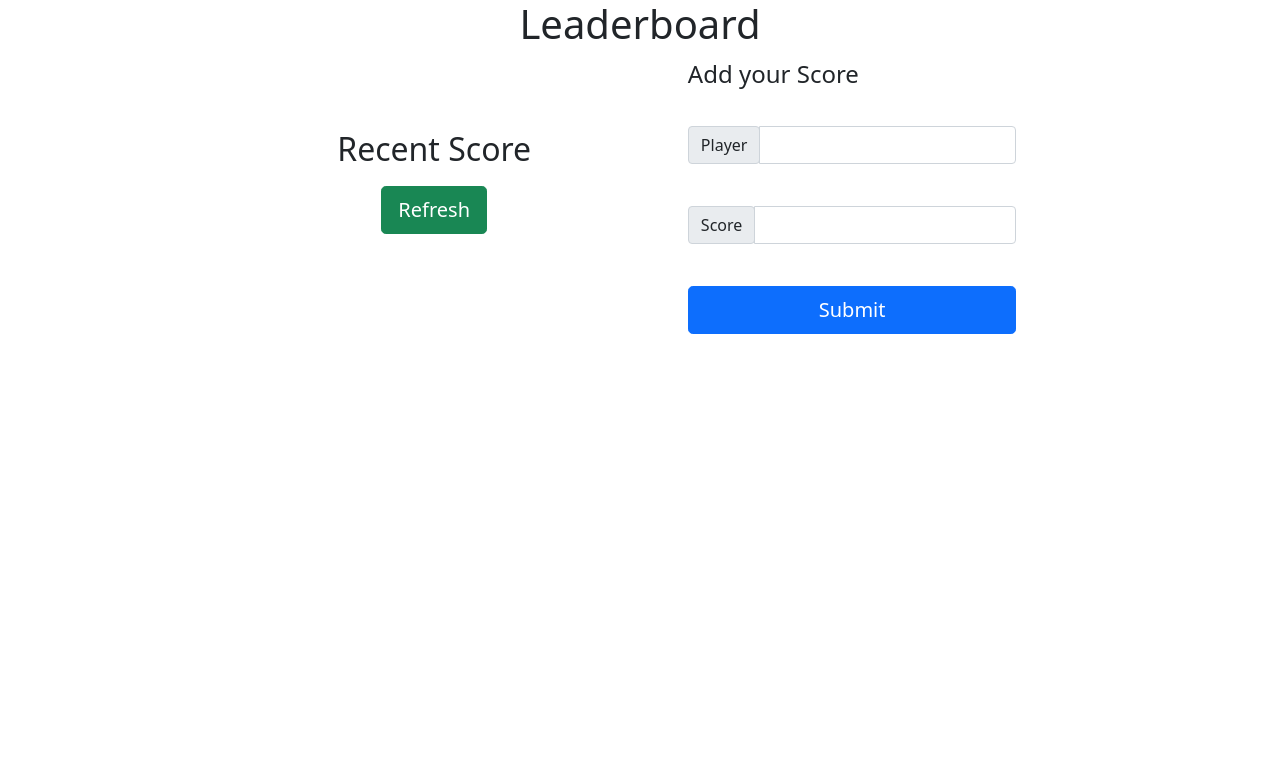
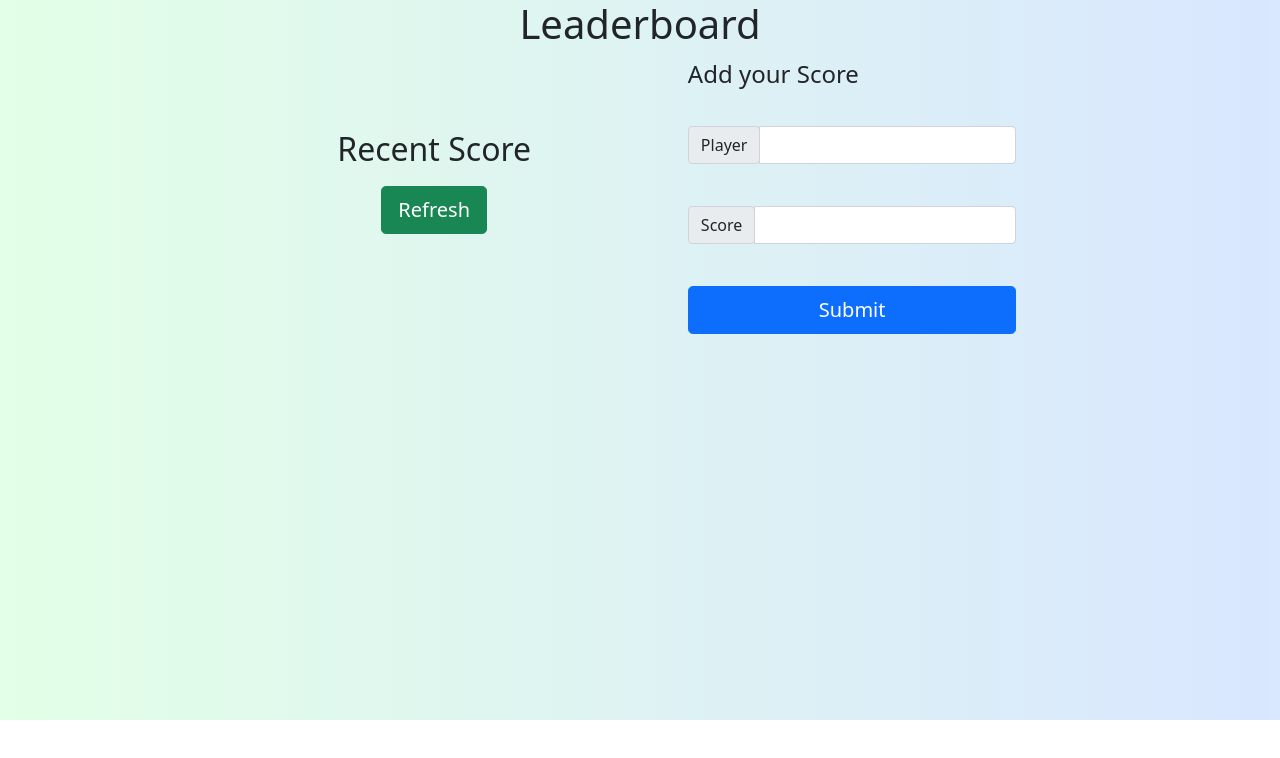
Before and after one commit to iammouaz/leaderboard, a website built with webpack: page src/index.html in a window 1280 px wide. Built offline with nearby package versions, Linux system fonts and the light colour scheme; no server answers.

Commit message:
Add background

```diff
--- a/src/style.css
+++ b/src/style.css
@@ -1,5 +1,11 @@
 h1 {
   text-align: center;
+}
+
+body {
+  background-image: url(../background.png);
+  background-repeat: no-repeat;
+  background-size: cover;
 }
 
 .scores {
```
Also changed, not shown: background.png (added).
